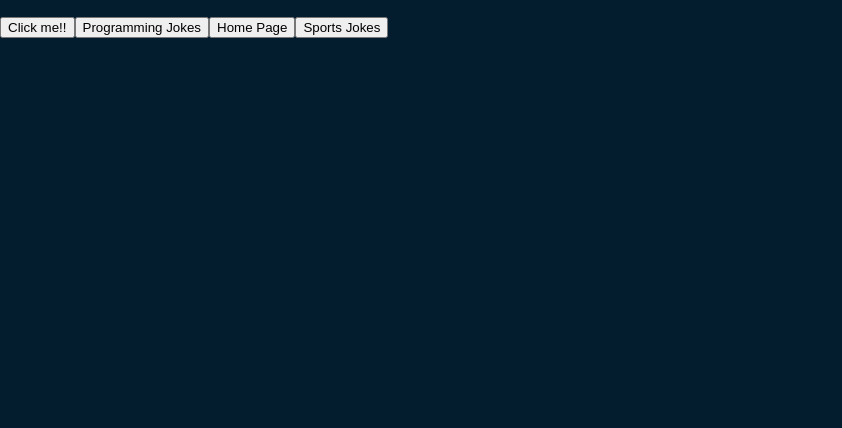
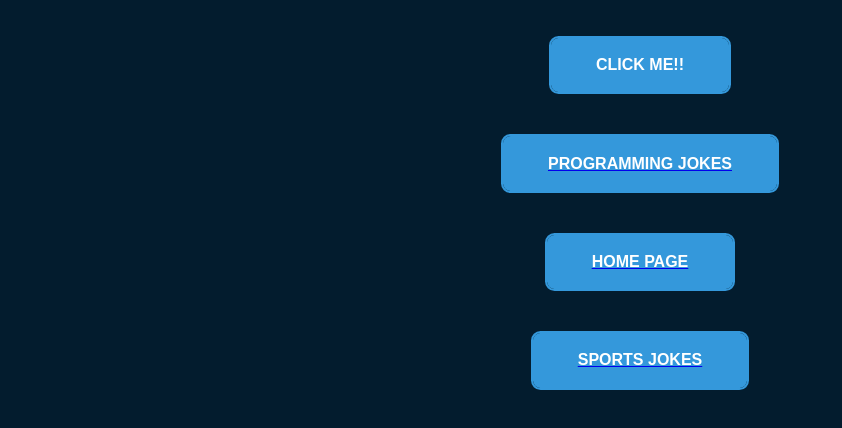
Before and after one commit to Tacoholic/jokes, a React (Create React App) app: page /DadJokes in a window 1280 px wide. Shown: the top 428 px of the page, without its empty margins (0-842 px from the left). Built offline with nearby package versions, Linux system fonts and the light colour scheme.

Commit message:
stylized Dad Jokes

```diff
--- a/src/components/DadJokesApi.js
+++ b/src/components/DadJokesApi.js
@@ -1,6 +1,6 @@
 import React, { Component } from "react";
 import { Link } from 'react-router-dom';
-
+import './SportsJokes.css'
 class DadJokesApi extends Component {
   constructor(props) {
     super(props);
@@ -30,19 +30,29 @@ class DadJokesApi extends Component {
         <ul>
 
             {this.state.joke && (<div key={this.state.joke.id}>
+              <div class="flex">
               <p>{this.state.joke.joke}</p>
+              </div>
             </div>)}
         </ul>
-        <button onClick={this.getJokes}>Click me!!</button>
+        <div class="flex">
+          <button class="btn third" onClick={this.getJokes}>Click me!!</button>
+        </div>
+        <div class="flex">
           <Link to="/ProgrammingJokes">
-        <button>Programming Jokes</button>
+          <button class="btn third">Programming Jokes</button>
           </Link>
+        </div>
+        <div class="flex">
           <Link to="/">
-        <button>Home Page</button>
+          <button class="btn third">Home Page</button>
           </Link>
+        </div>
+        <div class="flex">
           <Link to="/SportsJokes">
-        <button>Sports Jokes</button>
+          <button class="btn third">Sports Jokes</button>
           </Link>
+        </div>
       </div>
     );
   }
--- /dev/null
+++ b/src/components/SpanishJokes.css
@@ -0,0 +1,26 @@
+.flex {
+    display: flex;
+    justify-content: center;
+  }
+
+  .button {
+    margin-top: 15px;
+    padding: 10px 20px;
+    text-align: center;
+    text-decoration: none;
+    display: inline-block;
+    cursor: pointer;
+  }
+
+  .flex h1{
+    font-family: 'Lato', sans-serif;
+    font-size: 12px;
+    color: rgb(252, 191, 73);
+    align-content: center;
+  }
+  .flex p{
+    font-family: 'Lato', sans-serif;
+    font-size: 30px;
+    color: rgb(252, 191, 73);
+    align-content: center;
+  }
--- a/src/components/SpanishJokesApi.js
+++ b/src/components/SpanishJokesApi.js
@@ -1,6 +1,7 @@
 import React from 'react'
 import SpanishJokesData from '../data/SpanishJokesData';
 import { Link } from 'react-router-dom';
+import './SpanishJokes.css'
 
 const initialState = {
   randomJoke: []
@@ -24,21 +25,30 @@ class SpanishJokesApi extends React.Component {
     const { randomJoke } = this.state;
     return (
       <React.Fragment >
+        <div class="flex">
           <p> {randomJoke.question} </p>
+        </div>
+        <div class="flex">
           <p> {randomJoke.answer} </p>
-      <button onClick = {this.getRandomJoke}>click here </button>
-
+        </div>
+        <div class="flex">
+          <button class="btn third"onClick = {this.getRandomJoke}>click here </button>
+        </div>
+        <div class="flex">
           <Link to="/ProgrammingJokes">
-        <button>Programming Jokes</button>
+          <button class="btn third">Programming Jokes</button>
           </Link>
+        </div>
+        <div class="flex">
           <Link to="/">
-        <button>Home Page</button>
+          <button class="btn third">Home Page</button>
           </Link>
+         </div>
+        <div class="flex">
           <Link to="/DadJokes">
-        <button>Dad Jokes</button>
+          <button class="btn third"> Dad Jokes</button>
           </Link>
-
-
+        </div>
       </React.Fragment >
     );
   }
```
Lines whose indentation alone changed are shown as unchanged.
